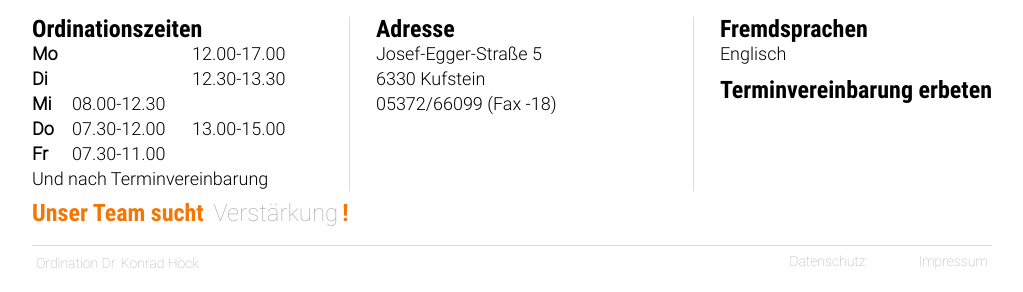
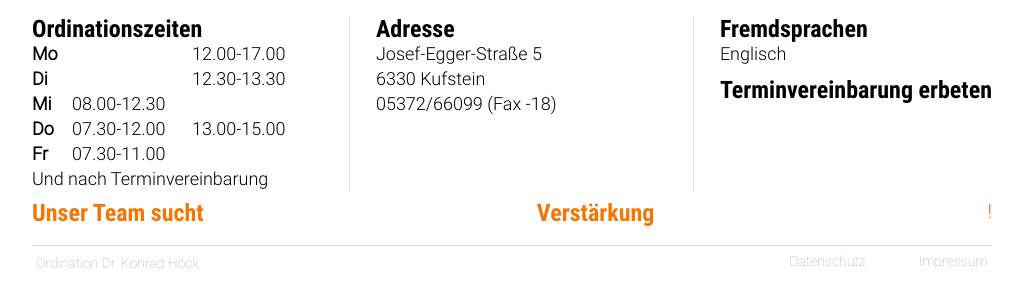
Before and after one commit to hoecktor/Ordination_DrHoeck, a plain HTML site: page index.html in a window 1280 px wide. Shown: the part 545-837 px from the top of the page, without its empty margins (128-1151 px from the left). Drawn offline with Linux system fonts and the light colour scheme.

Commit message:
Update index.html

```diff
--- a/index.html
+++ b/index.html
@@ -86,7 +86,7 @@
 <div class="notif">
     <div class="container">
     <h3>
-    Unser Team sucht <a href="Resources/Job.pdf">Verstärkung</a>!
+    Unser Team sucht <h3 href="Resources/Job.pdf">Verstärkung</h3>!
     </h3>
 </div>
 </div>
```
